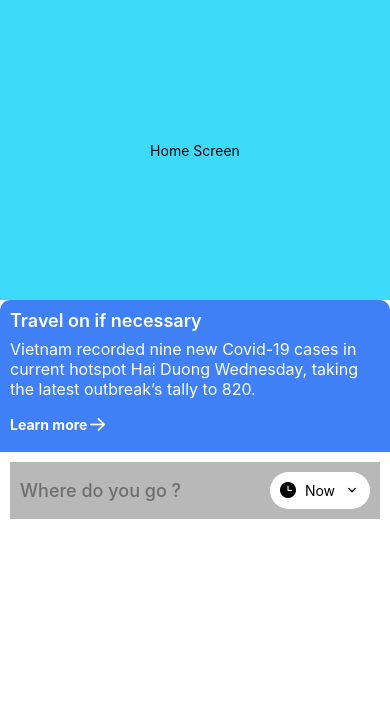
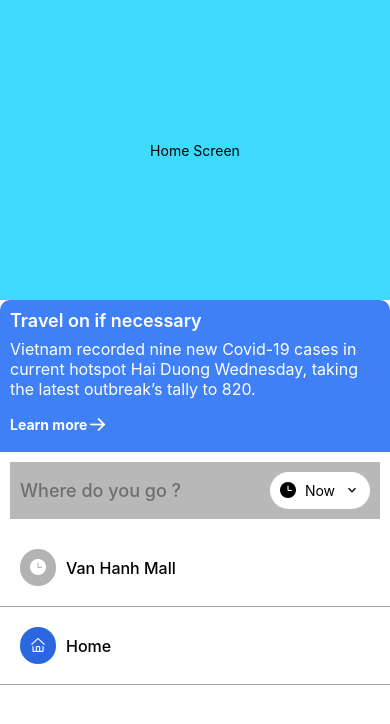
Before and after one commit to giavudangle/rn-uber, a React Native app: screen / in a window 390 px wide. Shown: the top 724 px of the page. Built offline with nearby package versions, Linux system fonts and the light colour scheme.

Commit message:
done search component

```diff
--- a/src/components/Search/index.tsx
+++ b/src/components/Search/index.tsx
@@ -6,9 +6,9 @@ import {AntDesign,MaterialIcons} from '@expo/vector-icons'
 export default function Search() {
   return (
     <View>
+      {/* Search Container */}
       <View style={styles.inputContainer}>
         <Text style={styles.inputText}>Where do you go ?</Text>
-
 
       <View style={styles.timeContainer}>
         <AntDesign name='clockcircle' size={16}/>
@@ -18,6 +18,23 @@ export default function Search() {
 
       </View>
 
+      {/* History trips */}
+
+      <View style={styles.historyContainer}>
+        <View style={styles.iconContainer}>
+          <AntDesign color='white' size={16} name='clockcircle'/>
+        </View>
+        <Text style={styles.destinationText}>Van Hanh Mall</Text>
+      </View>
+
+      <View style={styles.historyContainer}>
+        <View style={[styles.iconContainer,{backgroundColor:'#2A67E1'}]}>
+          <AntDesign color='white' size={16} name='home'/>
+        </View>
+        <Text style={styles.destinationText}>Home</Text>
+      </View>
+
+
     </View>
   )
 }
--- a/src/components/Search/styles.ts
+++ b/src/components/Search/styles.ts
@@ -21,6 +21,23 @@ const styles = StyleSheet.create({
     backgroundColor:'#fff',
     padding:10,
     borderRadius:100
+  },
+  historyContainer:{
+    flexDirection:'row',
+    alignItems:'center',
+    padding:20,
+    borderBottomWidth:1,
+    borderColor:'#a3a3a3'
+  },
+  iconContainer:{
+    backgroundColor:'#b3b3b3',
+    padding:10,
+    borderRadius:25
+  },
+  destinationText:{
+    marginLeft:10,
+    fontWeight:'500',
+    fontSize:16
   }
 })
 
```
